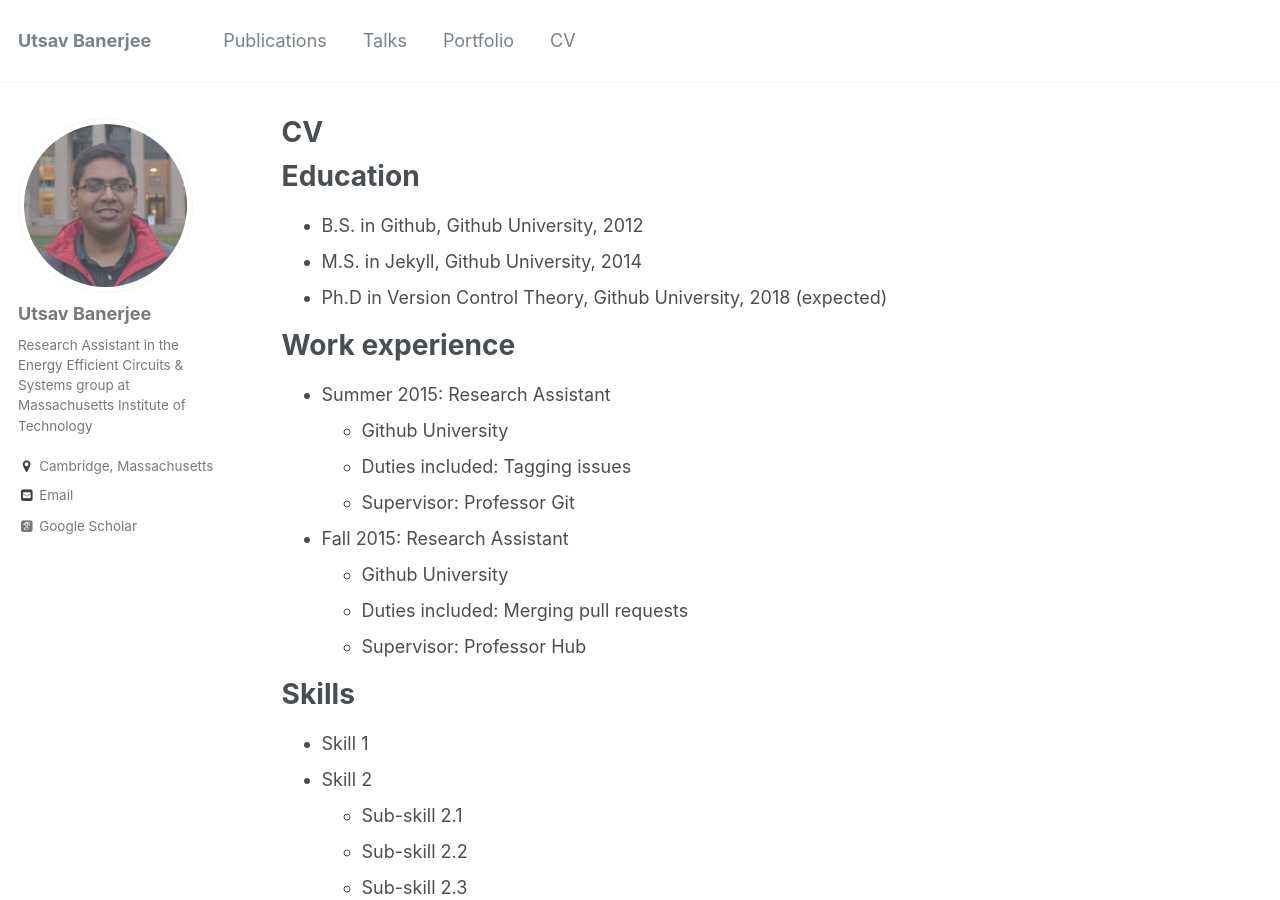
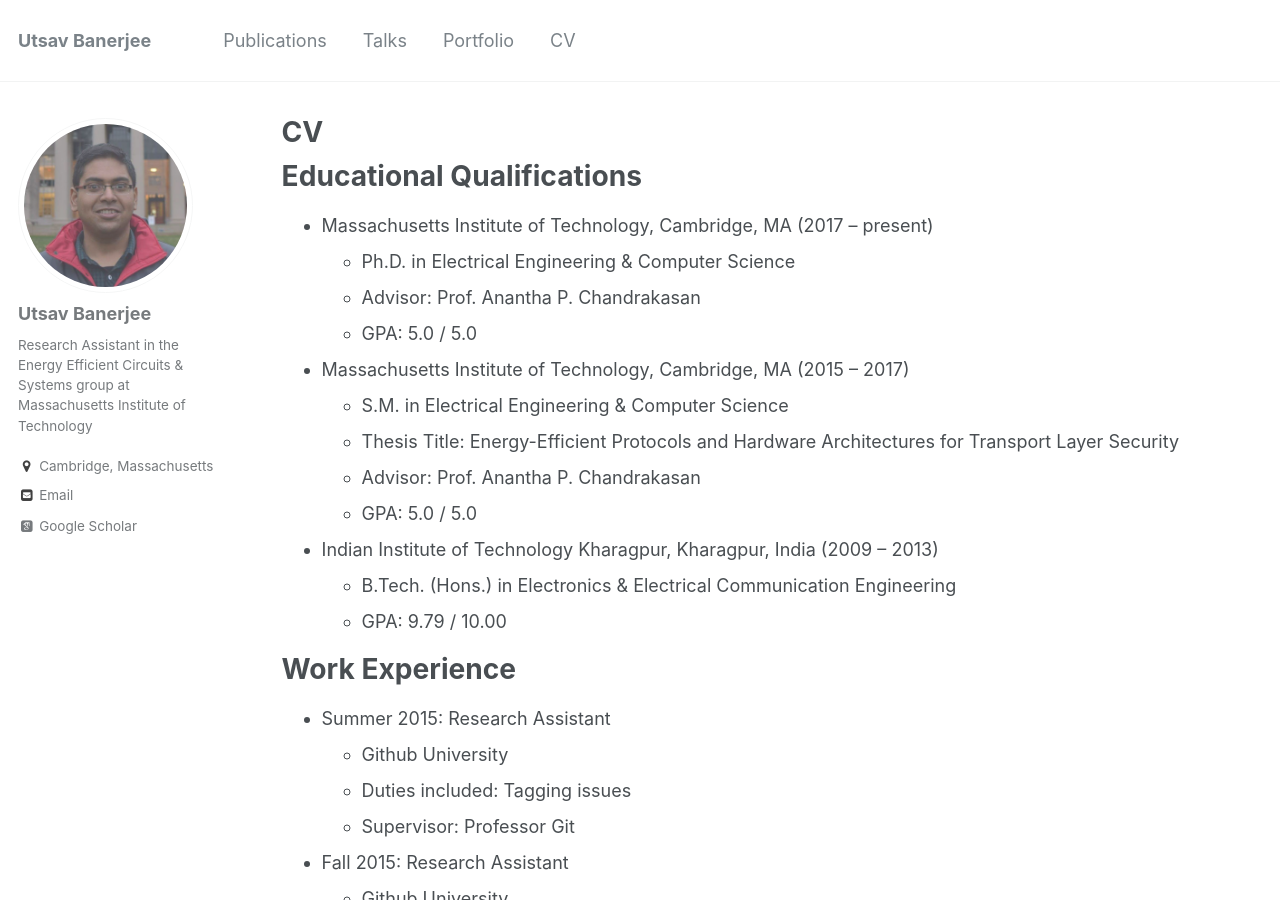
Before and after one commit to banerjeeutsav/banerjeeutsav.github.io, a Jekyll site: the page built from _pages/cv.md, in a window 1280 px wide and 900 px high. Built offline with Jekyll 4.4.1, drawn with Linux system fonts in a browser that asks for light colours; some web fonts are replaced.

Commit message:
Updated CV

```diff
--- a/_pages/cv.md
+++ b/_pages/cv.md
@@ -9,13 +9,22 @@ redirect_from:
 
 {% include base_path %}
 
-Education
+Educational Qualifications
 ======
-* B.S. in Github, Github University, 2012
-* M.S. in Jekyll, Github University, 2014
-* Ph.D in Version Control Theory, Github University, 2018 (expected)
+* Massachusetts Institute of Technology, Cambridge, MA (2017 – present)
+  * Ph.D. in Electrical Engineering & Computer Science
+  * Advisor: Prof. Anantha P. Chandrakasan
+  * GPA: 5.0 / 5.0
+* Massachusetts Institute of Technology, Cambridge, MA (2015 – 2017)
+  * S.M. in Electrical Engineering & Computer Science
+  * Thesis Title: Energy-Efficient Protocols and Hardware Architectures for Transport Layer Security
+  * Advisor: Prof. Anantha P. Chandrakasan
+  * GPA: 5.0 / 5.0
+* Indian Institute of Technology Kharagpur, Kharagpur, India (2009 – 2013)
+  * B.Tech. (Hons.) in Electronics & Electrical Communication Engineering
+  * GPA: 9.79 / 10.00
 
-Work experience
+Work Experience
 ======
 * Summer 2015: Research Assistant
   * Github University
```
Also changed, not shown: _pages/about.md (+6 -3 lines).
